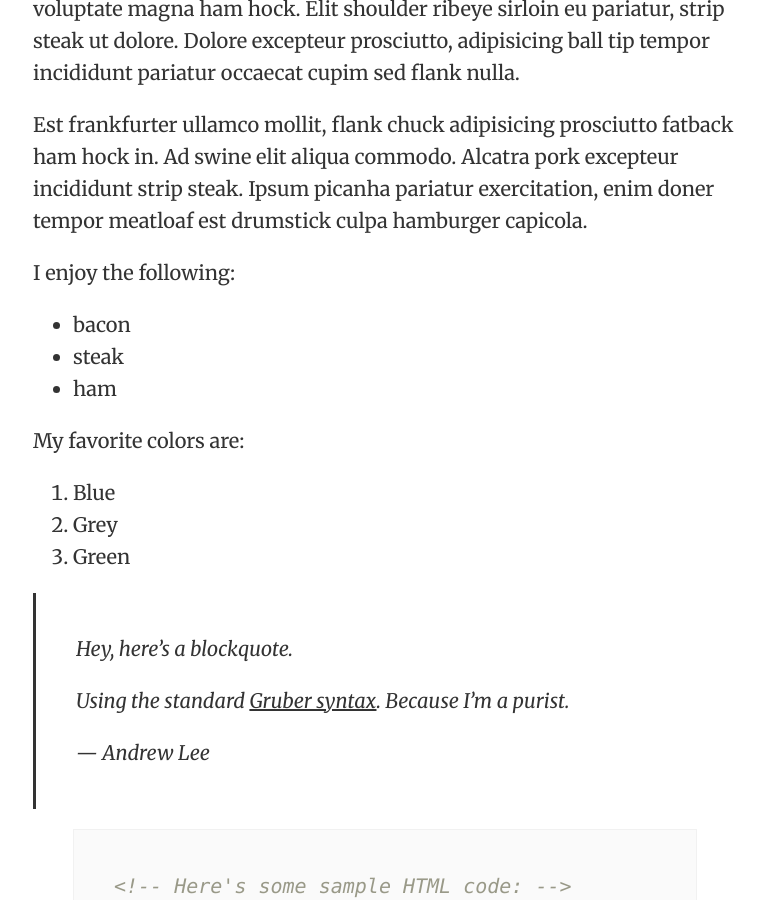
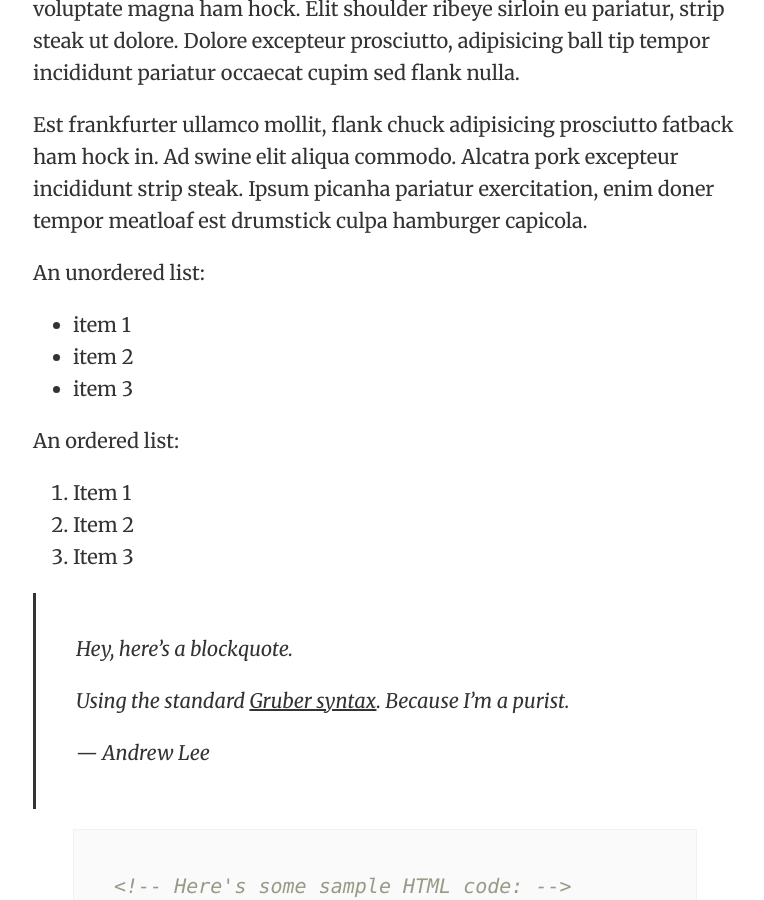
Before and after one commit to y2bd/CSE125Blog, a Jekyll site: the page built from _posts/2015-10-07-html-elements-test.md, in a window 1280 px wide and 900 px high, scrolled down 2128 px. Shown: the whole window, without its empty margins (255-1019 px from the left). Built offline with Jekyll 4.4.1, drawn with Linux system fonts in a browser that asks for light colours.

Commit message:
fixed the favicon that wasn't displaying due to a baseurl jekyll issue

```diff
--- a/_includes/head.html
+++ b/_includes/head.html
@@ -8,7 +8,7 @@
 
     <link rel="stylesheet" href="{{ "/assets/css/style.css" | prepend: site.baseurl }}">
     <link href='https://fonts.googleapis.com/css?family=Merriweather:400,300,400italic,700' rel='stylesheet' type='text/css'>
-    <link rel="icon" type="image/x-icon" href="{{ "/favicon.ico" | prepend: site.baseurl }}">
+    <link rel="icon" type="image/x-icon" href="{{ "/favicon.ico" | prepend: site.url }}">
 
     <link rel="canonical" href="{{ page.url | replace:'index.html','' | prepend: site.baseurl | prepend: site.url }}">
     <link rel="alternate" type="application/rss+xml" title="{{ site.title }}" href="{{ "/feed.xml" | prepend: site.baseurl | prepend: site.url }}" />
--- a/_posts/2015-10-07-html-elements-test.md
+++ b/_posts/2015-10-07-html-elements-test.md
@@ -32,17 +32,17 @@
 
 Est frankfurter ullamco mollit, flank chuck adipisicing prosciutto fatback ham hock in. Ad swine elit aliqua commodo. Alcatra pork excepteur incididunt strip steak. Ipsum picanha pariatur exercitation, enim doner tempor meatloaf est drumstick culpa hamburger capicola.
 
-I enjoy the following:
+An unordered list:
 
-- bacon
-- steak
-- ham
+- item 1
+- item 2
+- item 3
 
-My favorite colors are:
+An ordered list:
 
-1. Blue
-2. Grey
-3. Green
+1. Item 1
+2. Item 2
+3. Item 3
 
 > Hey, here's a blockquote.
 >
```
